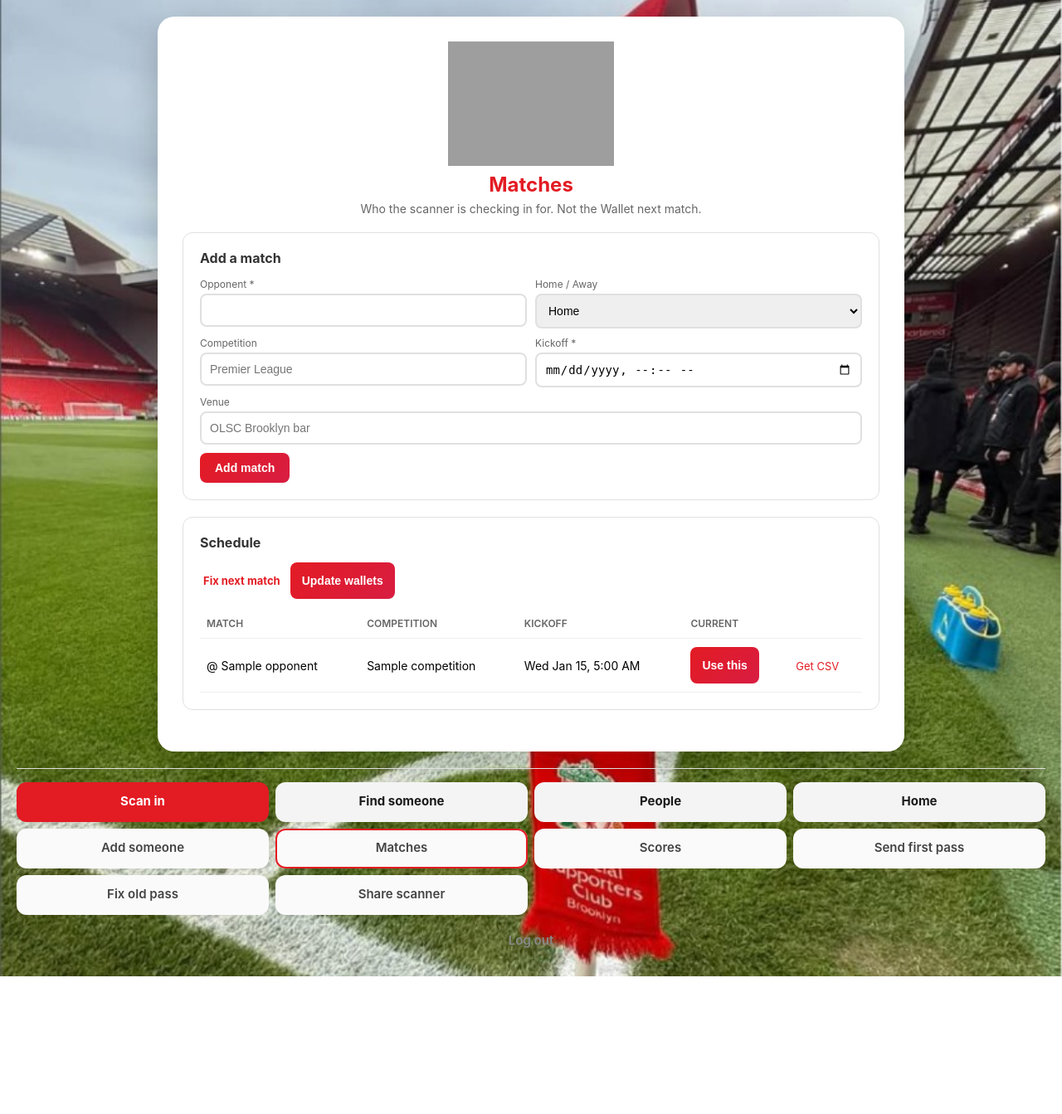
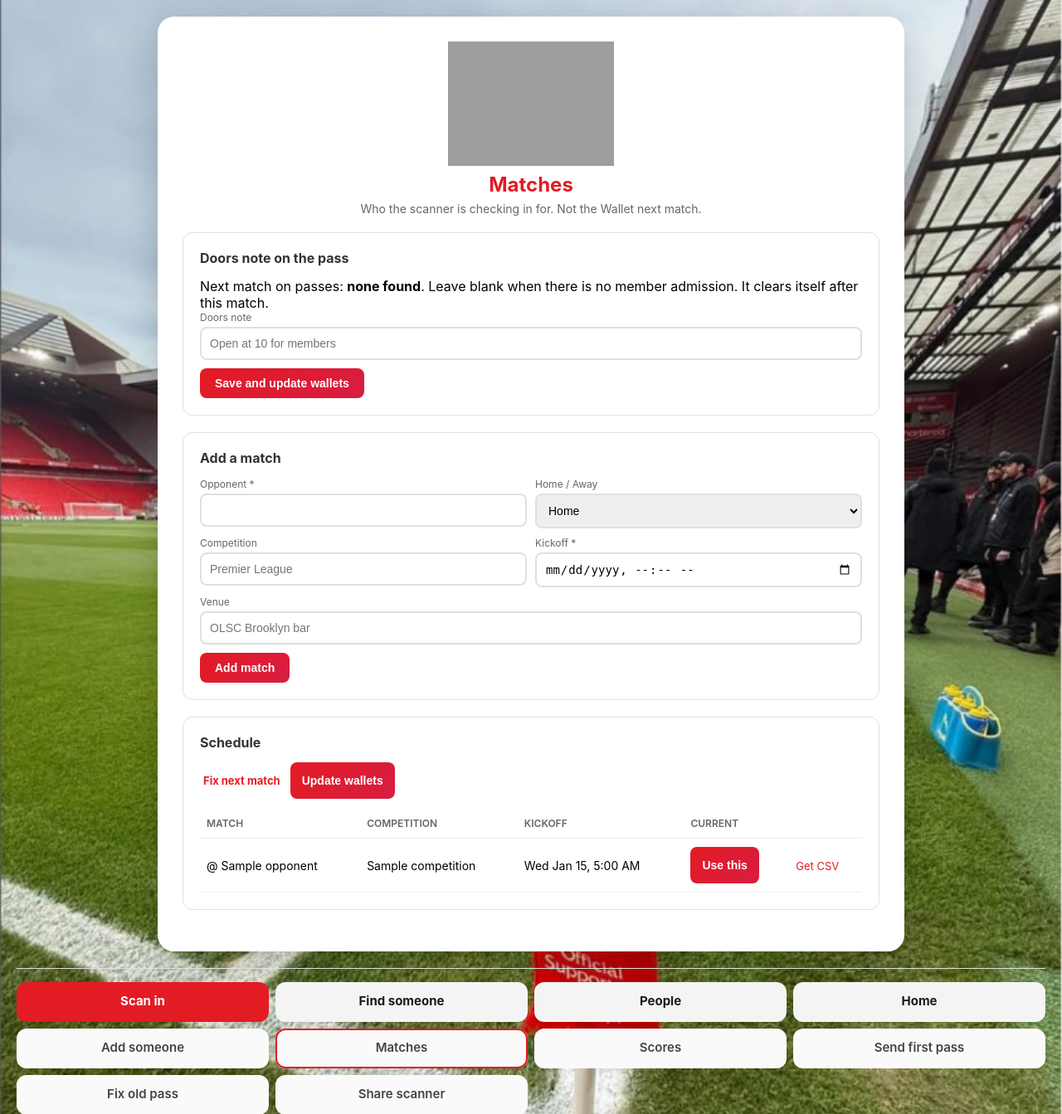
Before and after one commit to teotauy/OLSCDig, a Flask app: page /admin/matches in a window 1280 px wide. Shown: the top 1343 px of the page at 83% size. Before the commit the page ends 1177 px from the top, so only its background shows below. Run offline with Flask 3, Linux system fonts and the light colour scheme; the visitor is signed in with stand-in values (Sample User, id 1); a database or web service that is not in the repository returns one stand-in record (values such as "Sample title"); some libraries are stand-ins or nearby versions; grey boxes are pictures that could not be loaded.

Commit message:
Add one-off fix email, optional doors note, and date/time on collapsed pass
The pass-remediation resend now sends a dedicated "updated Digital ID" email
explaining the first-batch fix, and both pass emails no longer claim the old
pass works until scanned (issuing rotates the token immediately).

The expanded pass's KICKOFF field is replaced by an optional DOORS line that
is blank by default, set from the Matches admin page, and tied to the match it
was written for so it clears itself afterward. The collapsed header now carries
the kickoff date/time in the field label next to the opponent.

Requires applying schema.sql (two new pass_update_state columns).

Co-Authored-By: Claude Sonnet 5.5 <noreply@anthropic.com>

```diff
--- a/app.py
+++ b/app.py
@@ -790,7 +790,7 @@ body {{ font-family: -apple-system, BlinkMacSystemFont, 'Segoe UI', Roboto, Aria
         return False
 
 
-def _send_pkpass_email(to_email, first_name, pkpass_bytes, mobile_pass_url=None, google_wallet_url=None):
+def _send_pkpass_email(to_email, first_name, pkpass_bytes, mobile_pass_url=None, google_wallet_url=None, remediation=False):
     """Email a signed .pkpass attachment to a member. Returns True if sent.
 
     Rebuilt (Aug 16) around one goal: people skim emails and miss things,
@@ -811,6 +811,20 @@ def _send_pkpass_email(to_email, first_name, pkpass_bytes, mobile_pass_url=None,
     season = db.get_current_season()
     season_name = season['name'] if season else ""
     subject = f"Your {season_name} Digital ID".strip() if season_name else "Your Digital ID"
+    remediation_intro_html = ""
+    if remediation:
+        # "2026/27" -> "2026-2027" for the one-off fix email's headline.
+        long_season = season_name
+        if season_name and "/" in season_name:
+            start_year, end_short = season_name.split("/", 1)
+            if start_year.isdigit() and end_short.isdigit():
+                long_season = f"{start_year}\u2013{start_year[:len(start_year) - len(end_short)]}{end_short}"
+        subject = f"Your updated {long_season} Digital ID".replace("  ", " ") if long_season else "Your updated Digital ID"
+        remediation_intro_html = (
+            '<p>This is Colby from OLSC Brooklyn. The first batch of Digital IDs went out with one setting wrong, '
+            'which kept them from updating on their own. That\u2019s on us, and I\u2019m sorry for the hassle.</p>'
+            '<p>This new one fixes it. Add it to your wallet the same way as before, and from here on it will keep itself up to date.</p>'
+        )
     # "2026/27" -> "26/27": short form for the preview text, derived rather
     # than hardcoded so it doesn't go stale next season the way the old
     # fixed subject line did.
@@ -819,6 +833,8 @@ def _send_pkpass_email(to_email, first_name, pkpass_bytes, mobile_pass_url=None,
         year_part, rest = season_name.split("/", 1)
         short_season = f"{year_part[-2:]}/{rest}"
     preview_text = f"{short_season} Season Digital ID".strip() if short_season else "Your Digital ID"
+    if remediation:
+        preview_text = "The first batch had one setting wrong. This one fixes it."
     wordmark_uri = _asset_data_uri(PASS_THEMES["home"]["wordmark_path"])
     recover_pass_url = f"{_public_base_url()}{url_for('recover_pass')}"
     google_wallet_link_html = (
@@ -878,12 +894,13 @@ body {{ font-family: -apple-system, BlinkMacSystemFont, 'Segoe UI', Roboto, Aria
 <div class="header"><img src="{wordmark_uri}" alt="OLSC Brooklyn — Official Supporters Club"></div>
 <div class="content">
 <p>Hi {name},</p>
+{remediation_intro_html}
 <div class="step">
 <div class="step-label">📱&nbsp; IF YOU HAVE AN IPHONE</div>
 <p class="step-text">Open the attachment on this email, then tap <strong>Add to Apple Wallet</strong>.</p>
 </div>
 {android_step_html}
-<p class="fine-print">Already had a pass? This one replaces it — the old one stops working next time it's scanned.</p>
+<p class="fine-print">Already had a pass? This one replaces it. Your old one stopped working the moment this email was sent, so delete it from your wallet and use this one.</p>
 <p class="fine-print">Lose this email, get a new phone, or need this again later? <a href="{recover_pass_url}">Get your pass anytime</a> — just enter this email address.</p>
 <p>You'll Never Walk Alone!<br>— OLSC Brooklyn</p>
 </div>
@@ -1661,16 +1678,34 @@ def _passkit_web_service_url():
     return f"{_public_base_url()}{PASSKIT_WEBSERVICE_BASE}"
 
 
+def _doors_note_match_key(next_match):
+    """Identifies which match a doors note was written for."""
+    if not next_match:
+        return ""
+    return f"{next_match.get('opponent', '')}|{next_match.get('full_date', '')}"
+
+
+def _current_doors_note(next_match):
+    """The doors note, but only while the match it was written for is still
+    the next match -- afterward it silently drops back to blank."""
+    note, key = db.get_doors_note()
+    if note and key and key == _doors_note_match_key(next_match):
+        return note
+    return ""
+
+
 def _member_pass_data(member, serial_number, raw_token, season_name, auth_token=""):
     """Build the MemberPassData for a given member/pass, pulling live
     next-match/theme data. Shared by initial issue and by the PassKit web
     service refresh path, so the two can never drift out of sync."""
     next_match_text = ""
     next_match_short = ""
+    doors_note = ""
     is_home = True
     try:
         next_match = get_next_match()
         if next_match:
+            doors_note = _current_doors_note(next_match)
             next_match_text = next_match.get('pass_display') or ""
             # pass_display is always "Short Team | Date Time" (both the
             # auto-generated and the manual-override paths follow this),
@@ -1693,6 +1728,7 @@ def _member_pass_data(member, serial_number, raw_token, season_name, auth_token=
         web_service_url=_passkit_web_service_url() if auth_token else "",
         next_match=next_match_text,
         next_match_short=next_match_short,
+        doors_note=doors_note,
         description="OLSC Brooklyn Membership",
         is_home=is_home,
         relevant_date=_current_match_relevant_date(),
@@ -2049,7 +2085,7 @@ def passkit_device_log():
     return ('', 200)
 
 
-def _issue_and_email_pass(member, season):
+def _issue_and_email_pass(member, season, remediation=False):
     """Issue a wallet token, build a signed pass, and email it to a member."""
     try:
         pkpass_bytes, mobile_pass_url, google_wallet_url = _issue_member_pkpass(member, season)
@@ -2058,7 +2094,7 @@ def _issue_and_email_pass(member, season):
     except Exception as e:
         return False, f"Could not build pass: {e}"
 
-    if _send_pkpass_email(member['email'], member['first_name'], pkpass_bytes, mobile_pass_url=mobile_pass_url, google_wallet_url=google_wallet_url):
+    if _send_pkpass_email(member['email'], member['first_name'], pkpass_bytes, mobile_pass_url=mobile_pass_url, google_wallet_url=google_wallet_url, remediation=remediation):
         return True, None
 
     if os.getenv('EMAIL_SENDING_ENABLED', 'true').strip().lower() == 'false':
@@ -2335,8 +2371,17 @@ def admin_matches():
     google_push_total = request.args.get('google_push_total')
     push_started = request.args.get('push_started')
 
+    try:
+        upcoming = get_next_match()
+    except Exception:
+        upcoming = None
+    doors_note = _current_doors_note(upcoming) if upcoming else ""
+
     return render_template(
         'admin_matches.html',
+        next_match_label=(upcoming or {}).get('pass_display', ''),
+        doors_note=doors_note,
+        doors_error=request.args.get('doors_error'),
         season=season,
         matches=matches,
         error=error,
@@ -2392,7 +2437,7 @@ def _looks_like_test_account(first_name, last_name, email):
 RESEND_SAFE_INTERVAL_SECONDS = 0.3
 
 
-def _bulk_issue_and_email(candidates, selected_ids, season):
+def _bulk_issue_and_email(candidates, selected_ids, season, remediation=False):
     """Shared by pass-remediation and issue-passes: sends to each selected
     member independently -- one failure doesn't block the rest -- while
     pacing requests to stay well under Resend's rate limit."""
@@ -2403,7 +2448,7 @@ def _bulk_issue_and_email(candidates, selected_ids, season):
     for i, member_id in enumerate(ids):
         row = candidates[member_id]
         member = {"id": member_id, "first_name": row['first_name'], "last_name": row['last_name'], "email": row['email']}
-        ok, message = _issue_and_email_pass(member, season)
+        ok, message = _issue_and_email_pass(member, season, remediation=remediation)
         (sent if ok else failed).append({"name": f"{row['first_name']} {row['last_name']}", "email": row['email'], "message": message})
         if i < len(ids) - 1:
             time.sleep(RESEND_SAFE_INTERVAL_SECONDS)
@@ -2467,7 +2512,7 @@ def admin_pass_remediation_resend():
     affected = {r['member_id']: r for r in db.get_apple_passes_issued_before(WEBSERVICE_URL_FIX_DEPLOYED_AT)}
     season = db.get_current_season()
 
-    sent, failed = _bulk_issue_and_email(affected, selected_ids, season)
+    sent, failed = _bulk_issue_and_email(affected, selected_ids, season, remediation=True)
 
     session['pass_remediation_result'] = {"sent": sent, "failed": failed}
     return redirect(url_for('admin_pass_remediation'))
@@ -2651,6 +2696,29 @@ def admin_push_pass_updates():
     """
     if not require_password():
         return redirect(url_for('login'))
+
+    threading.Thread(target=_notify_wallet_pass_updates, daemon=True).start()
+    return redirect(url_for('admin_matches', push_started=1))
+
+
+@app.route('/admin/doors-note', methods=['POST'])
+def admin_set_doors_note():
+    """Set (or clear, by leaving it blank) the "Doors" line for the current
+    next match, then push it to installed wallets in the background."""
+    if not require_password():
+        return redirect(url_for('login'))
+
+    note = (request.form.get('doors_note') or '').strip()[:80]
+    try:
+        next_match = get_next_match()
+    except Exception:
+        next_match = None
+    if not next_match:
+        return redirect(url_for('admin_matches', doors_error="No upcoming match found to attach a doors note to."))
+    try:
+        db.set_doors_note(note, _doors_note_match_key(next_match) if note else "")
+    except Exception as e:
+        return redirect(url_for('admin_matches', doors_error=f"Could not save doors note (has schema.sql been applied?): {e}"))
 
     threading.Thread(target=_notify_wallet_pass_updates, daemon=True).start()
     return redirect(url_for('admin_matches', push_started=1))
--- a/db.py
+++ b/db.py
@@ -532,6 +532,29 @@ def bump_passes_updated_tag():
     return new_tag
 
 
+def get_doors_note():
+    """(note, match_key) for the optional pass "Doors" line. Blank if unset
+    or if the column hasn't been migrated yet -- the pass must keep
+    building either way."""
+    try:
+        with cursor() as cur:
+            cur.execute("SELECT doors_note, doors_note_match_key FROM pass_update_state WHERE id = 1")
+            row = cur.fetchone()
+        if row:
+            return (row['doors_note'] or ''), (row['doors_note_match_key'] or '')
+    except Exception:
+        pass
+    return '', ''
+
+
+def set_doors_note(note, match_key):
+    with cursor() as cur:
+        cur.execute(
+            "UPDATE pass_update_state SET doors_note = %s, doors_note_match_key = %s WHERE id = 1",
+            (note or None, match_key or None),
+        )
+
+
 def find_active_wallet_pass_by_token(raw_token):
     """Look up the member+season behind a raw wallet token.
 
--- a/templates/admin_matches.html
+++ b/templates/admin_matches.html
@@ -67,6 +67,20 @@
         </div>
 
         {% if error %}<div class="message error">{{ error }}</div>{% endif %}
+        {% if doors_error %}<div class="message error">{{ doors_error }}</div>{% endif %}
+        <div class="panel">
+            <h2>Doors note on the pass</h2>
+            <p class="season">Next match on passes: <strong>{{ next_match_label or 'none found' }}</strong>. Leave blank when there is no member admission. It clears itself after this match.</p>
+            <form method="POST" action="{{ url_for('admin_set_doors_note') }}" onsubmit="return confirm('Save this and update every installed wallet pass now?');">
+                <div class="row">
+                    <div class="field">
+                        <label for="doors_note">Doors note</label>
+                        <input type="text" id="doors_note" name="doors_note" maxlength="80" value="{{ doors_note }}" placeholder="Open at 10 for members">
+                    </div>
+                </div>
+                <button type="submit" class="btn">Save and update wallets</button>
+            </form>
+        </div>
         {% if push_started %}
         <div class="message" style="background:#d1ecf1; color:#0c5460; border:1px solid #bee5eb;">
             Update started for Apple and Google Wallet. Give it a minute or two, then open a pass — this page does not wait for every phone.
```
Also changed, not shown: schema.sql (+8 -0 lines), wallet_pass.py (+11 -9 lines).
